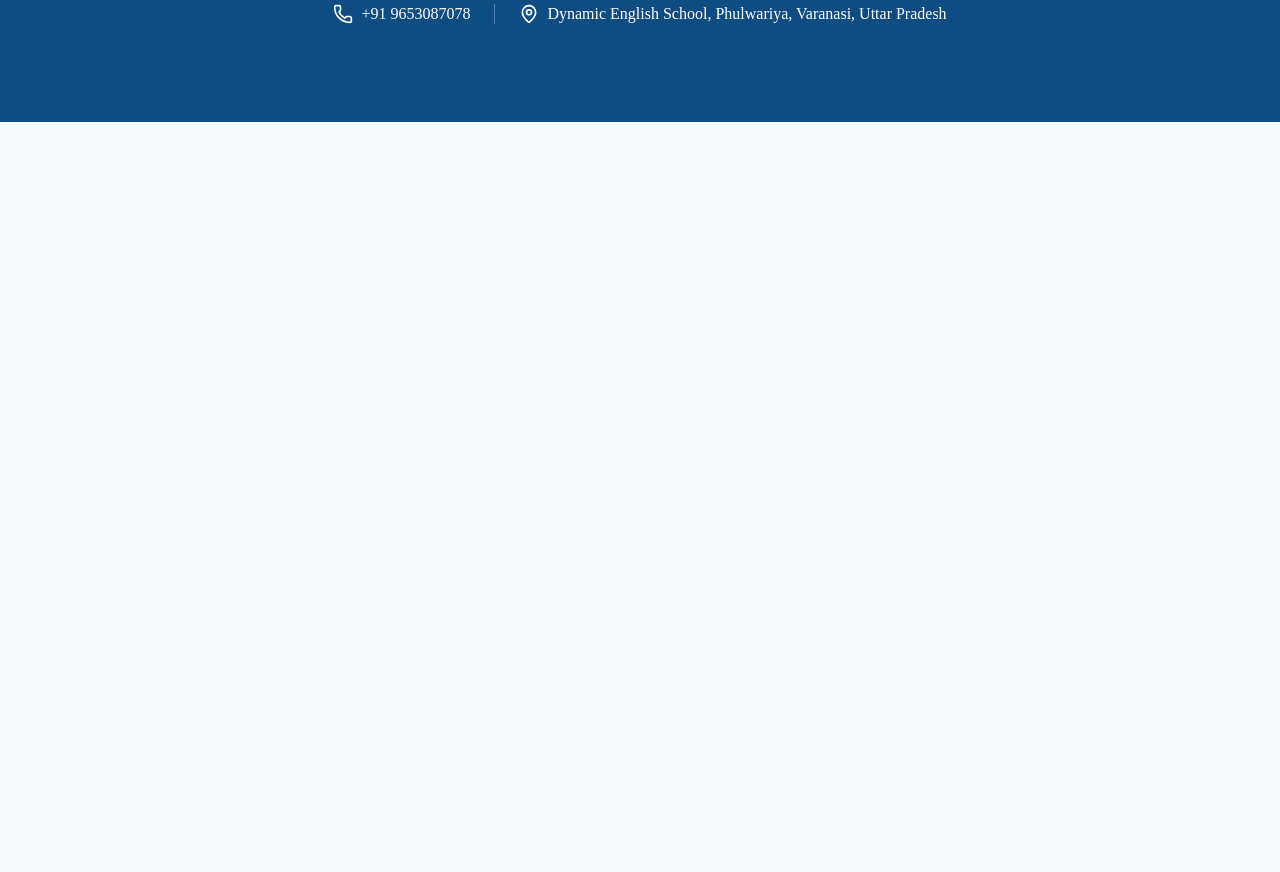
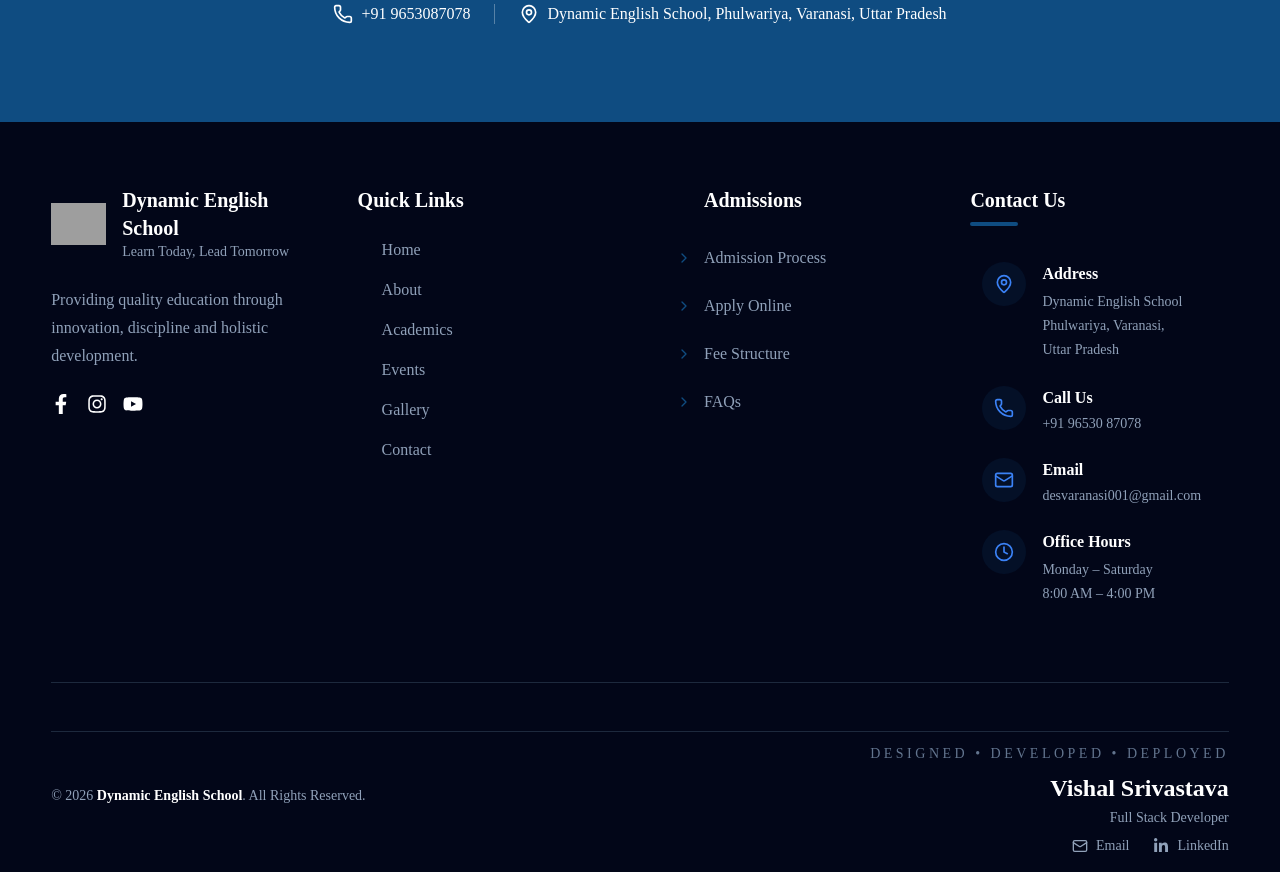
Before and after one commit to vishal290704/edu-portal-system, a Next.js app: page / in a window 1280 px wide. Shown: the part 9140-10012 px from the top of the page. Before the commit the page ends 9262 px from the top, so only its background shows below. Built offline with nearby package versions, Linux system fonts and the light colour scheme; grey boxes are pictures that could not be loaded.

Commit message:
Footer section completed

```diff
--- a/app/page.js
+++ b/app/page.js
@@ -8,7 +8,7 @@ import Statistics from "@/components/home/Statistics";
 import Leadership from "@/components/home/Leadership";
 import EventsPreview from "@/components/home/Events/EventsPreview";
 import AdmissionCTA from "@/components/home/AdmissionCTA";
-
+import Footer from "@/components/layout/Footer";
 export default function Home() {
   return (
     <>
@@ -22,6 +22,7 @@ export default function Home() {
       <Leadership />
       <EventsPreview />
       <AdmissionCTA />
+      <Footer />
     </>
   );
 }
--- /dev/null
+++ b/components/layout/Footer.jsx
@@ -0,0 +1,306 @@
+import Link from "next/link";
+import Image from "next/image";
+
+import { Phone, Mail, MapPin, Clock} from "lucide-react";
+import { FaFacebookF, FaInstagram, FaYoutube } from "react-icons/fa";
+import { ChevronRight } from "lucide-react";
+import { Heart } from "lucide-react";
+import { FaLinkedinIn } from "react-icons/fa";
+
+import Container from "./Container";
+
+export default function Footer() {
+  return (
+    <footer className="bg-slate-950 text-white">
+      <Container>
+        <div className="grid gap-12 py-16 md:grid-cols-2 lg:grid-cols-4">
+          {/* School */}
+
+          <div>
+            <div className="flex items-center gap-4">
+              <Image
+                src="/images/logo.png"
+                alt="School Logo"
+                width={55}
+                height={55}
+              />
+
+              <div>
+                <h3 className="text-xl font-bold">Dynamic English School</h3>
+
+                <p className="text-sm text-slate-400">
+                  Learn Today, Lead Tomorrow
+                </p>
+              </div>
+            </div>
+
+            <p className="mt-6 leading-7 text-slate-400">
+              Providing quality education through innovation, discipline and
+              holistic development.
+            </p>
+
+            <div className="mt-6 flex gap-4 text-xl">
+              <FaFacebookF className="cursor-pointer transition hover:text-blue-500" />
+
+              <FaInstagram className="cursor-pointer transition hover:text-pink-500" />
+
+              <FaYoutube className="cursor-pointer transition hover:text-red-500" />
+            </div>
+          </div>
+
+          {/* Quick Links */}
+
+          <div>
+            <h4 className="mb-6 text-xl font-semibold text-white">
+              Quick Links
+            </h4>
+
+            <nav className="flex flex-col space-y-4">
+              {[
+                { name: "Home", href: "/" },
+                { name: "About", href: "/about" },
+                { name: "Academics", href: "/academics" },
+                { name: "Events", href: "/events" },
+                { name: "Gallery", href: "/gallery" },
+                { name: "Contact", href: "/contact" },
+              ].map((item) => (
+                <Link
+                  key={item.name}
+                  href={item.href}
+                  className="group flex w-fit items-center text-slate-400 transition-all duration-300 hover:translate-x-2 hover:text-white"
+                >
+                  <span className="mr-2 text-[#0F4C81] opacity-0 transition-opacity duration-300 group-hover:opacity-100">
+                    →
+                  </span>
+
+                  {item.name}
+                </Link>
+              ))}
+            </nav>
+          </div>
+          {/* Admissions */}
+
+          <div>
+            <h4 className="mb-6 text-xl font-semibold text-white ml-10">
+                   Admissions
+            </h4>
+
+            <nav className="space-y-2">
+              {[
+                { name: "Admission Process", href: "/admissions" },
+                { name: "Apply Online", href: "/admissions" },
+                { name: "Fee Structure", href: "/admissions" },
+                { name: "FAQs", href: "/admissions" },
+              ].map((item) => (
+                <Link
+                  key={item.name}
+                  href={item.href}
+                  className="group flex items-center gap-3 rounded-lg px-3 py-2 text-slate-400 transition-all duration-300 hover:bg-slate-900 hover:text-white"
+                >
+                  <ChevronRight className="h-4 w-4 text-[#0F4C81] transition-transform duration-300 group-hover:translate-x-1" />
+
+                  <span>{item.name}</span>
+                </Link>
+              ))}
+            </nav>
+          </div>
+          {/* Contact */}
+
+         <div>
+  <h4 className="mb-2 text-xl font-semibold text-white">
+    Contact Us
+  </h4>
+
+  <div className="mb-6 h-1 w-12 rounded-full bg-[#0F4C81]" />
+
+  <div className="space-y-5">
+    </div>
+
+    {/* Address */}
+
+    <div className="group flex items-start gap-4 rounded-xl p-3 transition-all duration-300 hover:bg-slate-900">
+
+      <div className="flex h-11 w-11 shrink-0 items-center justify-center rounded-full bg-[#0F4C81]/15">
+
+        <MapPin className="h-5 w-5 text-[#3B82F6]" />
+
+      </div>
+
+      <div>
+
+        <h5 className="font-semibold text-white">
+          Address
+        </h5>
+
+        <p className="mt-1 text-sm leading-6 text-slate-400">
+          Dynamic English School
+          <br />
+          Phulwariya, Varanasi,
+          <br />
+          Uttar Pradesh
+        </p>
+
+      </div>
+
+    </div>
+
+    {/* Phone */}
+
+    <div className="group flex items-start gap-4 rounded-xl p-3 transition-all duration-300 hover:bg-slate-900">
+
+      <div className="flex h-11 w-11 shrink-0 items-center justify-center rounded-full bg-[#0F4C81]/15">
+
+        <Phone className="h-5 w-5 text-[#3B82F6]" />
+
+      </div>
+
+      <div>
+
+        <h5 className="font-semibold text-white">
+          Call Us
+        </h5>
+
+        <a
+          href="tel:+919653087078"
+          className="mt-1 block text-sm text-slate-400 transition hover:text-white"
+        >
+          +91 96530 87078
+        </a>
+
+      </div>
+
+    </div>
+
+    {/* Email */}
+
+    <div className="group flex items-start gap-4 rounded-xl p-3 transition-all duration-300 hover:bg-slate-900">
+
+      <div className="flex h-11 w-11 shrink-0 items-center justify-center rounded-full bg-[#0F4C81]/15">
+
+        <Mail className="h-5 w-5 text-[#3B82F6]" />
+
+      </div>
+
+      <div>
+
+        <h5 className="font-semibold text-white">
+          Email
+        </h5>
+
+        <a
+          href="mailto:desvaranasi001@gmail.com"
+          className="mt-1 block text-sm break-all text-slate-400 transition hover:text-white"
+        >
+          desvaranasi001@gmail.com
+        </a>
+
+      </div>
+
+    </div>
+
+    {/* Office Hours */}
+
+    <div className="group flex items-start gap-4 rounded-xl p-3 transition-all duration-300 hover:bg-slate-900">
+
+      <div className="flex h-11 w-11 shrink-0 items-center justify-center rounded-full bg-[#0F4C81]/15">
+
+        <Clock className="h-5 w-5 text-[#3B82F6]" />
+
+      </div>
+
+      <div>
+
+        <h5 className="font-semibold text-white">
+          Office Hours
+        </h5>
+
+        <p className="mt-1 text-sm leading-6 text-slate-400">
+          Monday – Saturday
+          <br />
+          8:00 AM – 4:00 PM
+        </p>
+
+      </div>
+
+    </div>
+
+  </div>
+</div>
+
+       <div className="border-t border-slate-800">
+  <div className="flex flex-col items-center justify-between gap-6 py-6 text-sm text-slate-400 lg:flex-row">
+</div>
+    {/* Copyright */}
+
+    <div className="border-t border-slate-800 pb-3">
+  <div className="flex flex-col items-center justify-between gap-8 py-1 lg:flex-row">
+
+    {/* Left */}
+
+    <div className="text-center lg:text-left">
+
+      <p className="text-sm text-slate-400">
+        © {new Date().getFullYear()}{" "}
+        <span className="font-semibold text-white">
+          Dynamic English School
+        </span>
+        . All Rights Reserved.
+      </p>
+
+    </div>
+
+    {/* Right */}
+
+    <div className="flex flex-col items-center lg:items-end">
+
+      <p className="text-sm uppercase tracking-[0.25em] pt-2 text-slate-500">
+
+        Designed • Developed • Deployed
+
+      </p>
+
+      <h4 className="mt-2 text-2xl font-semibold text-white">
+
+        Vishal Srivastava
+
+      </h4>
+
+      <p className="mt-1 text-sm text-slate-400">
+
+        Full Stack Developer
+
+      </p>
+
+      <div className="mt-2 flex items-center gap-6">
+
+        <a
+          href="mailto:vsjee2002@gmail.com"
+          className="flex items-center gap-2 text-sm text-slate-400 transition hover:text-white"
+        >
+          <Mail className="h-4 w-4" />
+
+          Email
+        </a>
+
+        <a
+          href="https://linkedin.com/in/vishal290704"
+          target="_blank"
+          rel="noopener noreferrer"
+          className="flex items-center gap-2 text-sm text-slate-400 transition hover:text-[#0A66C2]"
+        >
+          <FaLinkedinIn className="text-base" />
+
+          LinkedIn
+        </a>
+
+      </div>
+
+    </div>
+
+  </div>
+</div>
+</div>
+      </Container>
+    </footer>
+  );
+}
--- a/package.json
+++ b/package.json
@@ -19,6 +19,7 @@
     "react": "19.2.4",
     "react-countup": "^6.5.3",
     "react-dom": "19.2.4",
+    "react-icons": "^5.7.0",
     "react-intersection-observer": "^10.0.3",
     "shadcn": "^4.13.0",
     "tailwind-merge": "^3.6.0",
```
Also changed, not shown: 1 other file (tests, documents, lock files or other folders).
